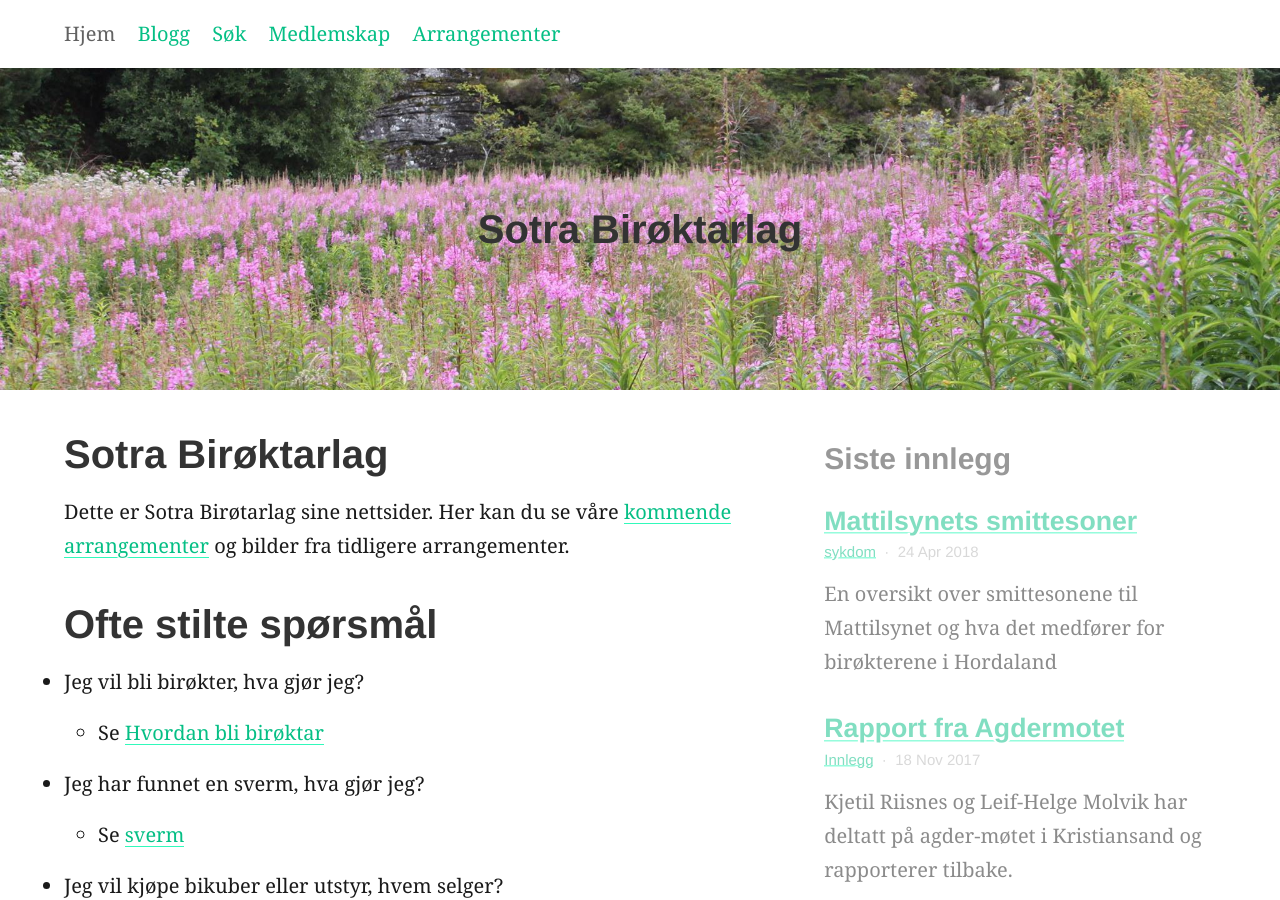
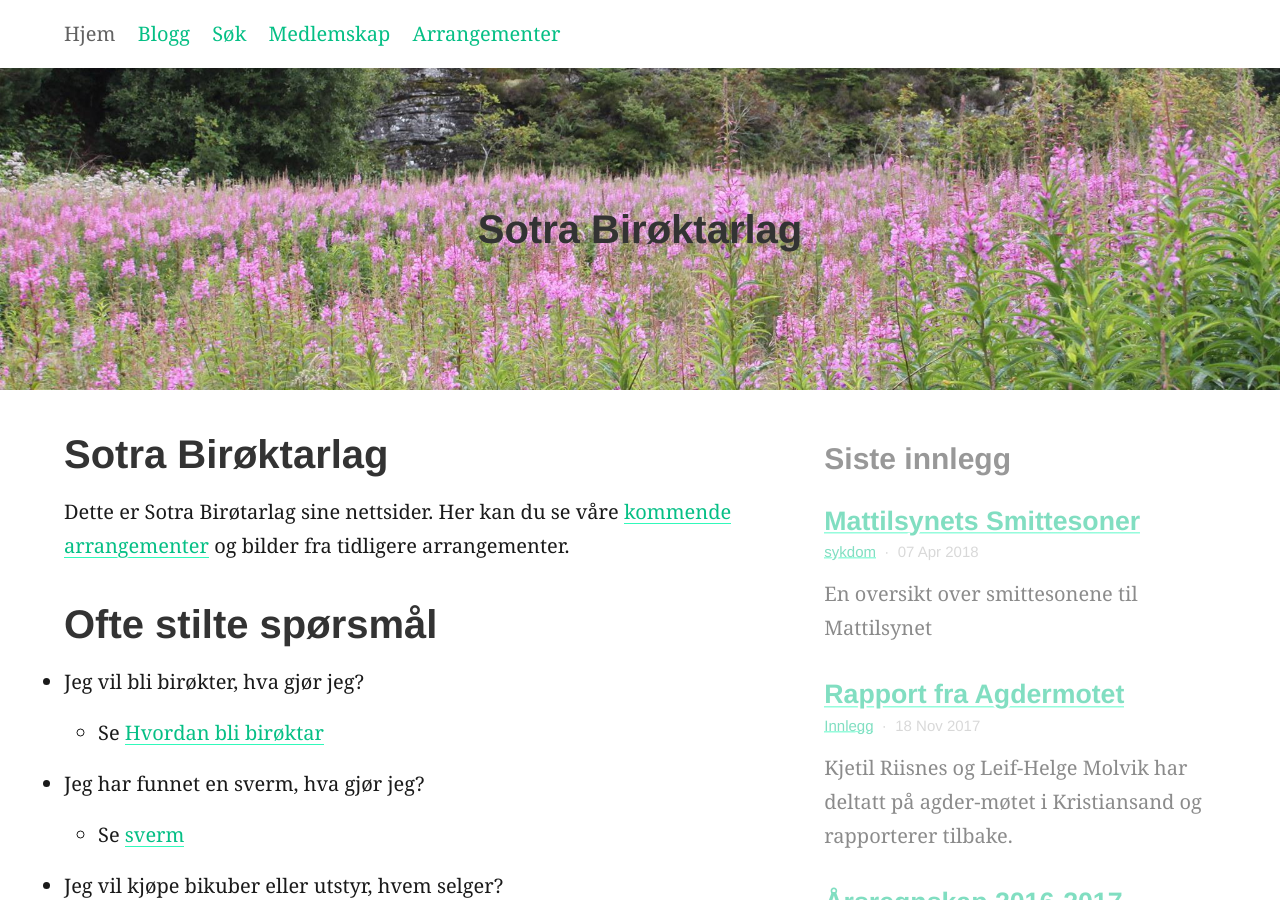
Before and after one commit to SotraBiroktarlag/sotrabirokt, a Jekyll site: the page built from index.md, in a window 1280 px wide and 900 px high. Built offline with Jekyll 4.4.1, drawn with Linux system fonts in a browser that asks for light colours.

Commit message:
Fikset front matter på smittesoner

```diff
--- a/_posts/2018-04-06-smittesoner.md
+++ b/_posts/2018-04-06-smittesoner.md
@@ -1,12 +1,11 @@
 ---
 layout: post
-title: Mattilsynets smittesoner
-date:  2018-04-23 16:16:01 -0600
+title: "Mattilsynets Smittesoner"
+date:  2018-04-07
 category: sykdom
 excerpt: |
-  En oversikt over smittesonene til Mattilsynet og hva det medfører for birøkterene i Hordaland
+  En oversikt over smittesonene til Mattilsynet
 ---
-
 En oversikt over de vedtatte smittesonene som gjelder birøkt kan finnes i [Forskrift om birøkt - vedlegg 1](https://lovdata.no/dokument/SF/forskrift/2009-04-06-416#KAPITTEL_6).
 
 De aktuelle sonene som grenser Hordaland er:
```
